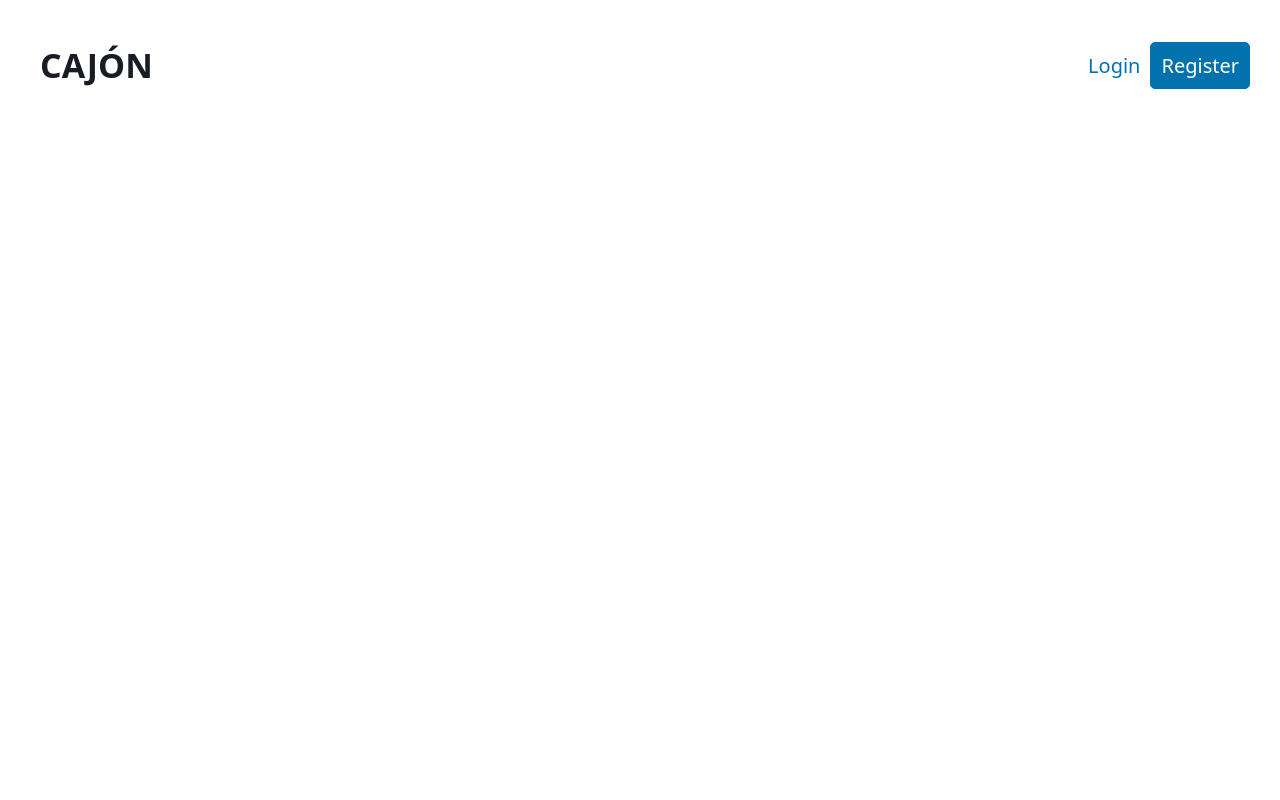
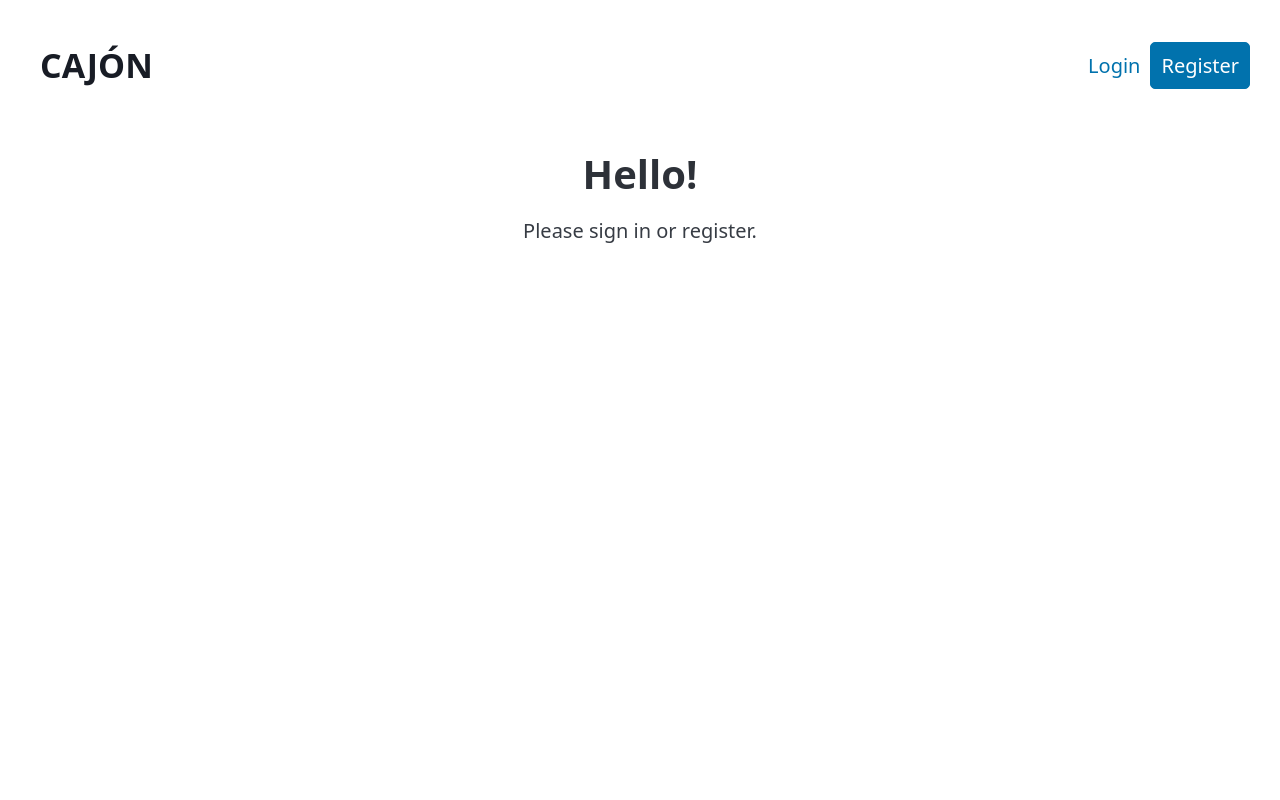
Before and after one commit to yozachar/task-flask-app, a Python web app: template src/cajon/templates/index.html in a window 1280 px wide. Run offline with Jinja, Linux system fonts and the light colour scheme; the template is opened without the code that fills it, so the values that code supplies are empty; some libraries are stand-ins or nearby versions.

Commit message:
feat: greets visitor

```diff
--- a/src/cajon/static/base.css
+++ b/src/cajon/static/base.css
@@ -1,6 +1,25 @@
 .nav-head {
   font-size: 1.7rem;
   text-decoration: none;
+}
+
+html,
+body {
+  height: 100%;
+}
+
+/* main {
+  height: inherit;
+  border: 0.1rem solid red;
+} */
+
+.welcome-msg {
+  height: inherit;
+  display: flex;
+  flex-direction: column;
+  align-items: center;
+  justify-content: center;
+  text-align: center;
 }
 
 /* Basic PicoCSS alerts */
--- a/src/cajon/templates/index.html
+++ b/src/cajon/templates/index.html
@@ -14,3 +14,16 @@ Welcome
 <li><a href="/signup"><button>Register</button></a></li>
 {% endif %}
 {% endblock nav_actions %}
+
+{% block main %}
+<main>
+  <div class="welcome-msg">
+    {% if logged_in %}
+    <h1>Welcome back!</h1>
+    {% else %}
+    <h1>Hello!</h1>
+    <p>Please sign in or register.</p>
+    {% endif %}
+  </div>
+</main>
+{% endblock main %}
```
